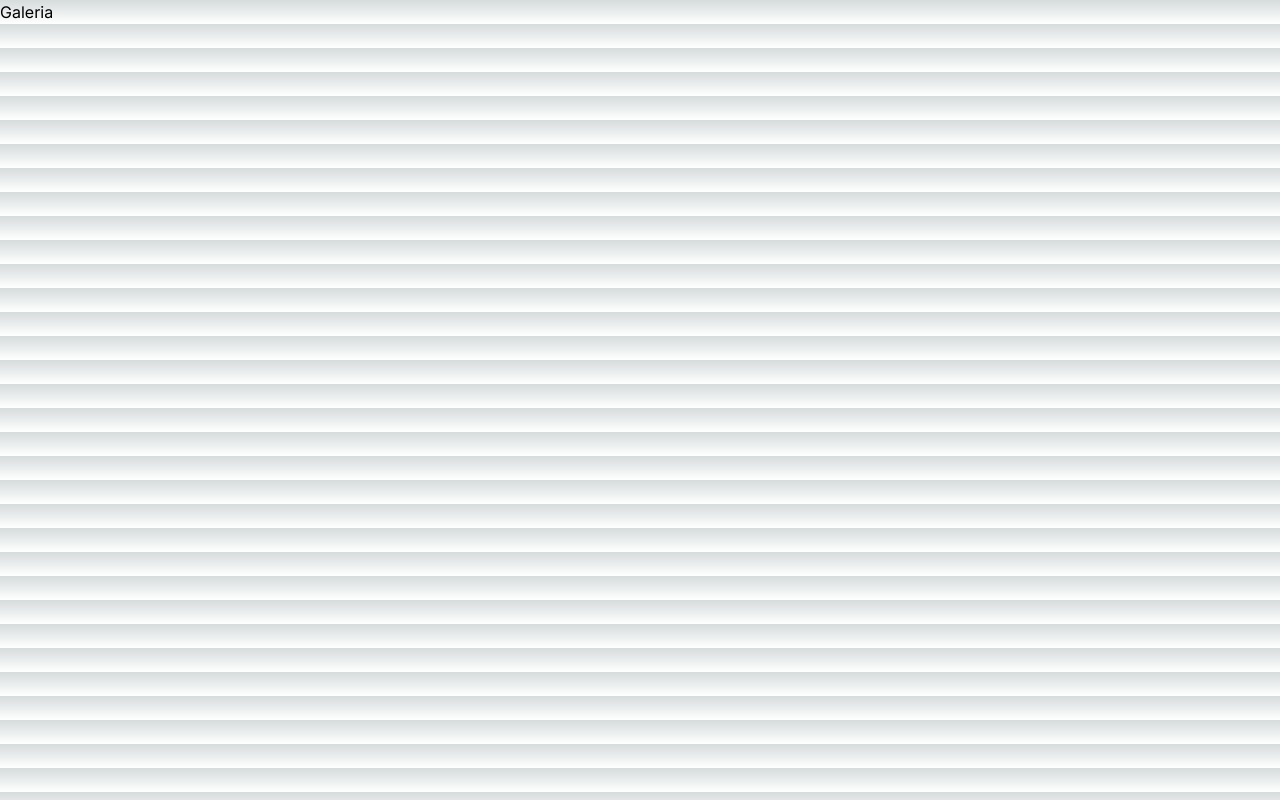
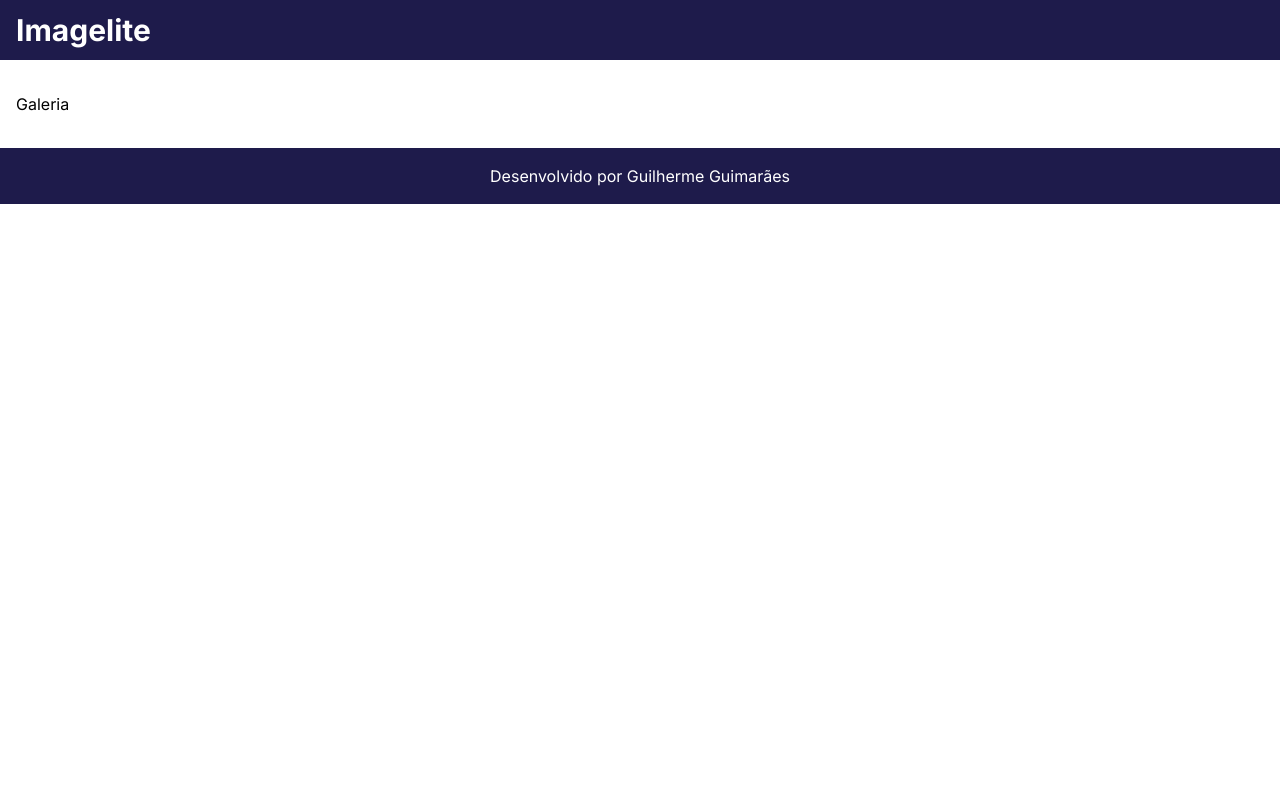
Before and after one commit to guilhermendes/imagelite, a Next.js app: page /galeria in a window 1280 px wide. Built offline with nearby package versions, Linux system fonts and the light colour scheme.

Commit message:
31. Criando o template das páginas

```diff
--- a/src/app/galeria/page.tsx
+++ b/src/app/galeria/page.tsx
@@ -1,6 +1,10 @@
+
+import { Template } from "../../components/Template"
 
 export default function GaleriaPage(){
     return (
-        <h1>Galeria</h1>
+        <Template>
+            <h1>Galeria</h1>
+        </Template>
     )
 }
--- a/src/app/globals.css
+++ b/src/app/globals.css
@@ -18,10 +18,5 @@
 
 body {
   color: rgb(var(--foreground-rgb));
-  background: linear-gradient(
-      to bottom,
-      transparent,
-      rgb(var(--background-end-rgb))
-    )
-    rgb(var(--background-start-rgb));
+
 }
--- a/src/app/page.tsx
+++ b/src/app/page.tsx
@@ -1,15 +1,7 @@
-import { PrimeiroComponent, ArrowFunction } from '../components/PrimeiroComponent'
 export default function Home() {
   return (
     <>
-      <PrimeiroComponent
-          mensagem='mensagem component'
-          mensagemDoBotao='clicou aqui ' />
 
-      <PrimeiroComponent
-          mensagem='novo component'
-          mensagemDoBotao='clicou aqui tambem' />
-      <ArrowFunction />
     </>
   )
 }
--- /dev/null
+++ b/src/components/Template.tsx
@@ -0,0 +1,36 @@
+interface TemplateProps {
+    children: React.ReactNode
+}
+
+export const Template: React.FC<TemplateProps> = (props: TemplateProps) => {
+    return (
+        <>
+            <Header />
+                <div className="container mx-auto mt-8 px-4">
+                    {props.children}
+                </div>
+            <Footer />
+        </>
+    )
+}
+
+const Header: React.FC = () => {
+    return (
+        <header className="bg-indigo-950 text-white py-3">
+            <div className="container mx-auto flex justify-between itens-center px-4">
+                <h1 className="text-3xl font-bold"> Imagelite</h1>
+            </div>
+        </header>
+
+    )
+}
+
+const Footer: React.FC = () => {
+    return (
+        <footer className="bg-indigo-950 text-white py-4 mt-8">
+            <div className="container mx-auto text-center">
+                Desenvolvido por Guilherme Guimarães
+            </div>
+        </footer>
+    )
+}
```
